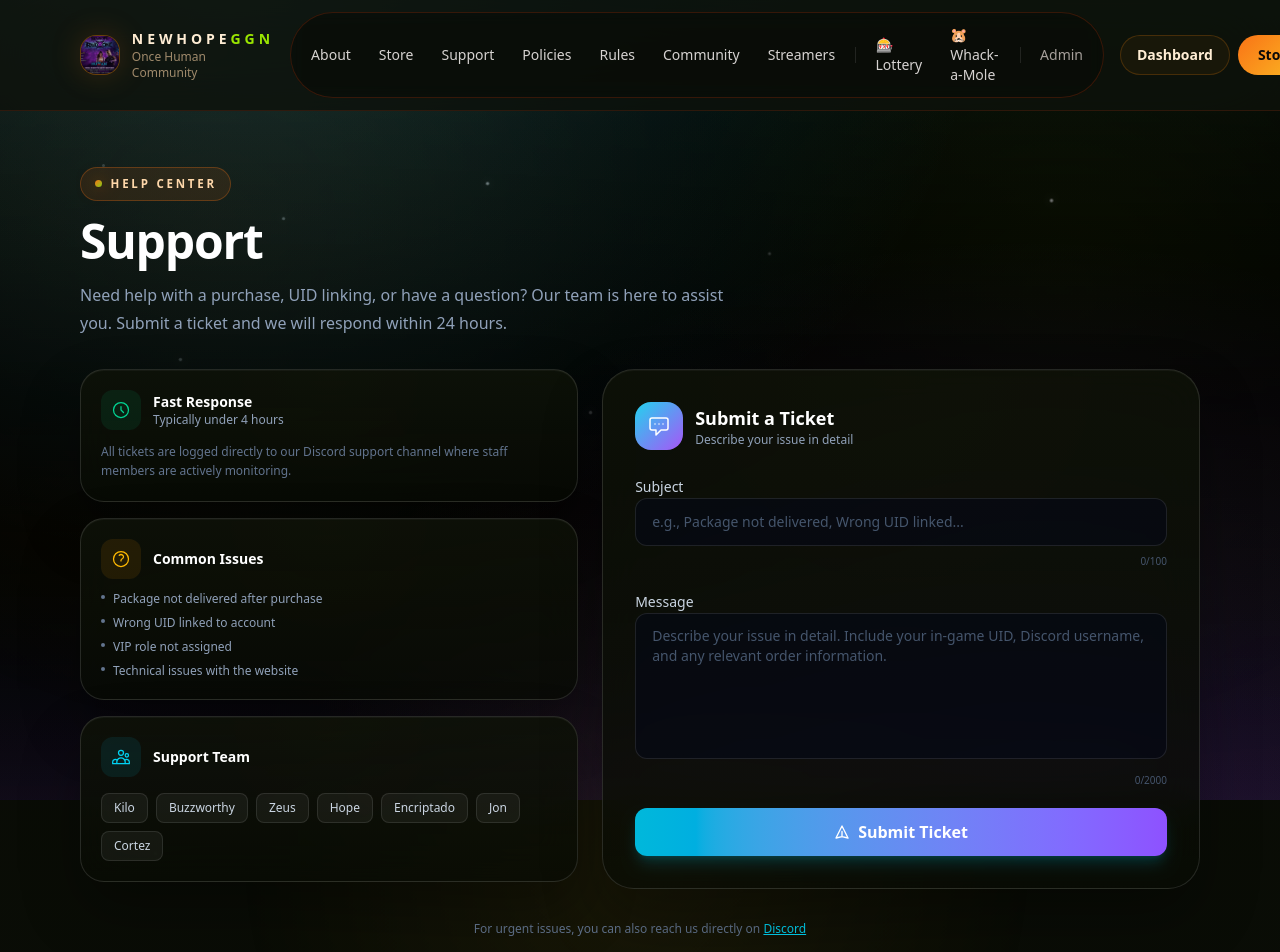
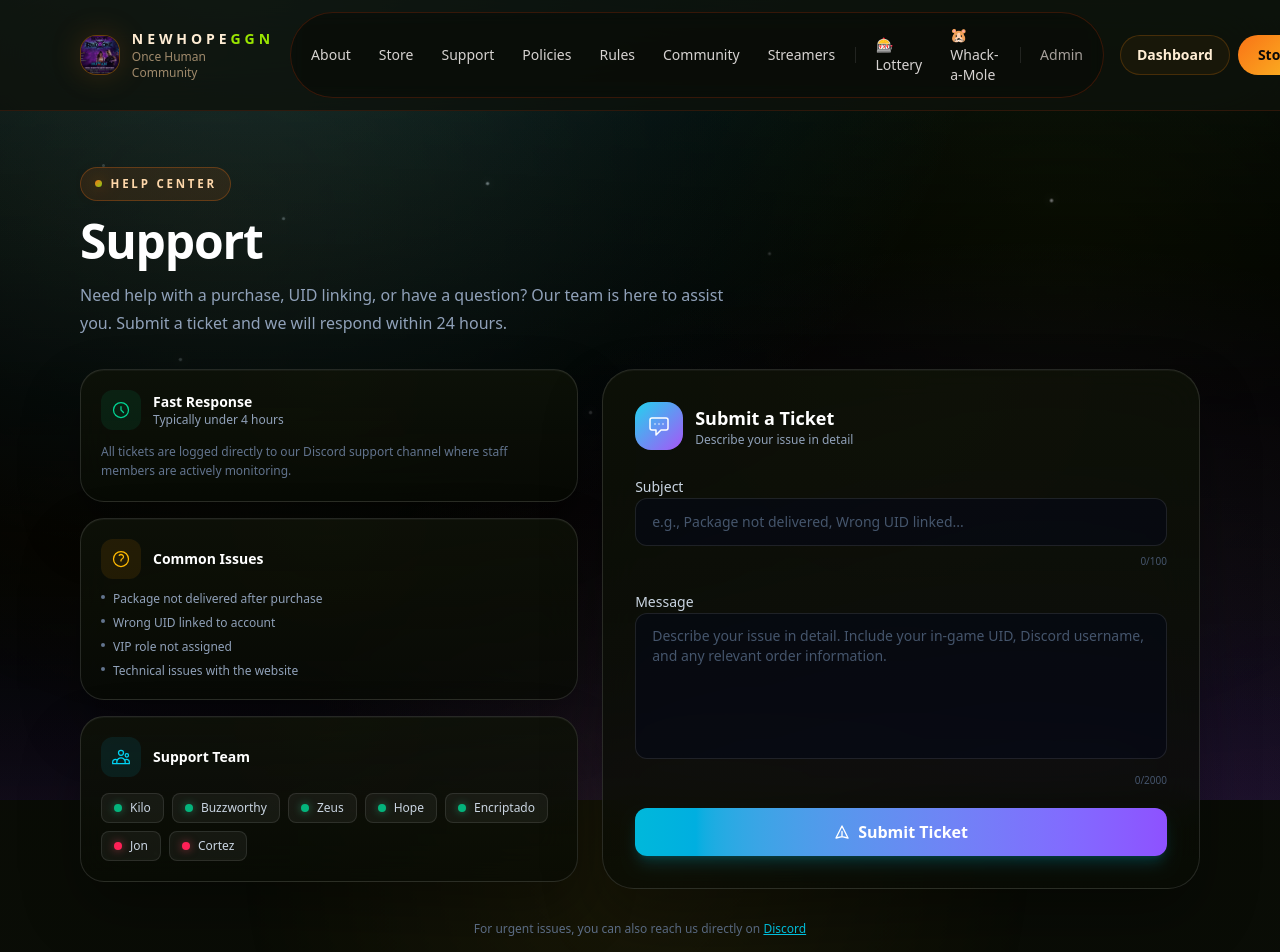
Before and after one commit to GGNexusINC/vibe-coding-platform, a Next.js app: page /support in a window 1280 px wide. Shown: the top 952 px of the page. Built offline with nearby package versions, Linux system fonts and the light colour scheme; no server answers.

Commit message:
feat: animated staff badges with live status indicators

```diff
--- a/src/app/support/support-client.tsx
+++ b/src/app/support/support-client.tsx
@@ -113,14 +113,22 @@ export default function SupportClient() {
               <div className="text-sm font-semibold text-white">Support Team</div>
             </div>
             <div className="flex flex-wrap gap-2">
-              {supportStaff.map((name) => (
-                <span
-                  key={name}
-                  className="rounded-lg border border-white/10 bg-white/5 px-3 py-1.5 text-xs font-medium text-slate-300"
-                >
-                  {name}
-                </span>
-              ))}
+              {supportStaff.map((name, idx) => {
+                const isOnline = idx < 5; // First 5 show as online, last 2 offline
+                return (
+                  <span
+                    key={name}
+                    className="group relative flex items-center gap-2 rounded-lg border border-white/10 bg-white/5 px-3 py-1.5 text-xs font-medium text-slate-300 transition-all duration-300 hover:border-emerald-500/30 hover:bg-emerald-500/10 hover:text-emerald-300 hover:scale-105 hover:shadow-[0_0_15px_rgba(52,211,153,0.3)]"
+                  >
+                    <span className={`h-2 w-2 rounded-full shrink-0 transition-all duration-300 ${
+                      isOnline
+                        ? "bg-emerald-400 animate-pulse shadow-[0_0_8px_rgba(52,211,153,0.6)]"
+                        : "bg-rose-500 shadow-[0_0_8px_rgba(244,63,94,0.6)]"
+                    }`} />
+                    {name}
+                  </span>
+                );
+              })}
             </div>
           </div>
         </div>
```
